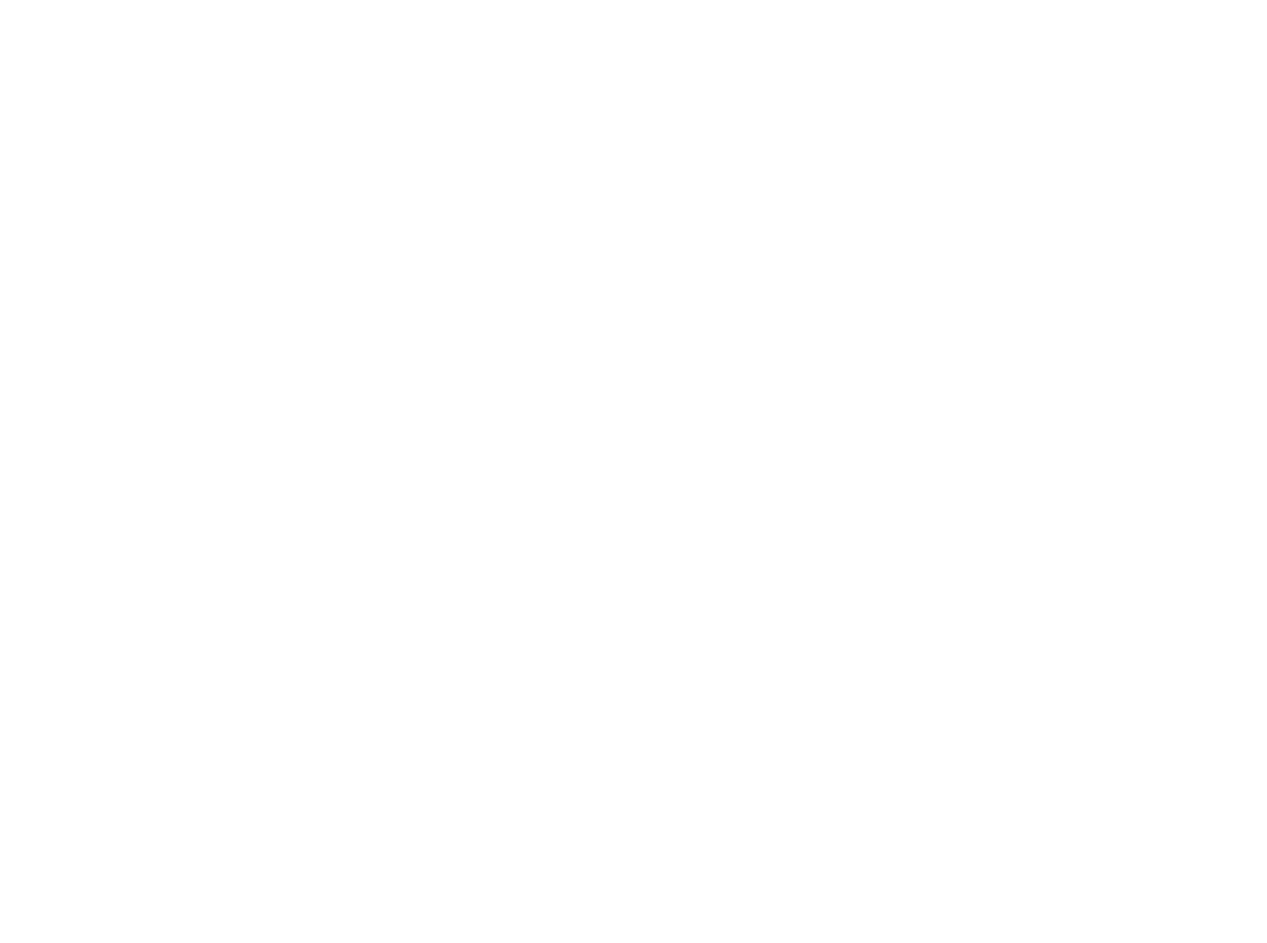
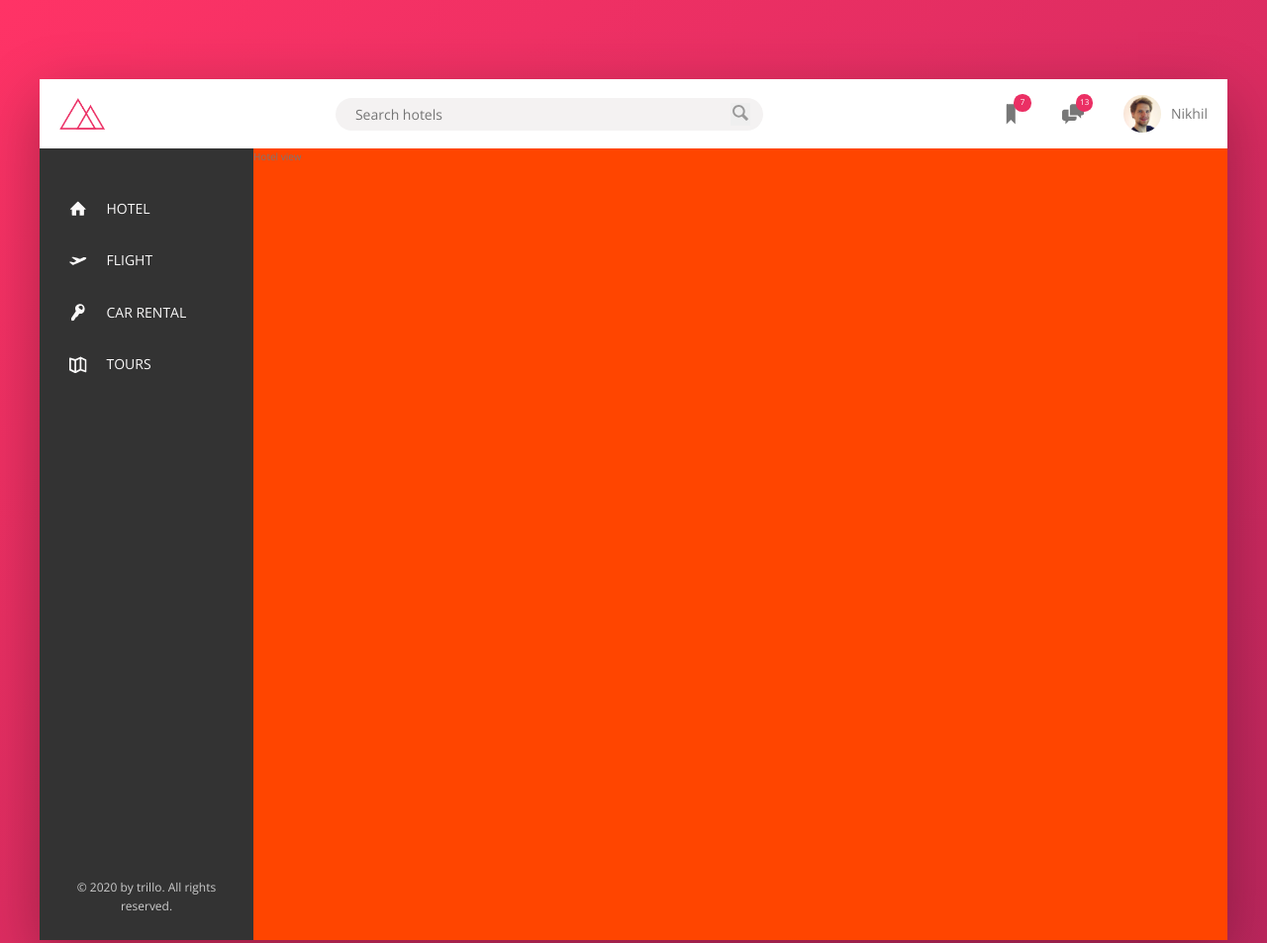
Before and after one commit to nikhilx/css-flexbox, a website: page index.html in a window 1280 px wide. Shown: the top 953 px of the page at 99% size. Before the commit the page ends 800 px from the top, so only its background shows below. Drawn offline with nearby package versions, Linux system fonts and the light colour scheme.

Commit message:
Completed the header + basic sidebar

```diff
--- a/index.html
+++ b/index.html
@@ -1,5 +1,6 @@
 <!DOCTYPE html>
 <html lang="en">
+
 <head>
     <meta charset="UTF-8">
     <meta name="viewport" content="width=device-width, initial-scale=1.0">
@@ -10,7 +11,87 @@
 
     <title>trillo &mdash; Your all-in-one booking app</title>
 </head>
+
 <body>
+    <div class="container">
+        <header class="header">
+            <img src="img/logo.png" alt="Logo" class="logo">
+            <form action="#" class="search">
+                <input type="text" class="search__input" placeholder="Search hotels">
+                <button class="search__button">
+                    <svg class="search__icon">
+                        <use xlink:href='img/sprite.svg#icon-magnifying-glass'></use>
+                    </svg>
+                </button>
+            </form>
 
+            <nav class="user-nav">
+                <div class="user-nav__icon-box">
+                    <svg class="user-nav__icon">
+                        <use xlink:href='img/sprite.svg#icon-bookmark'></use>
+                    </svg>
+                    <span class="user-nav__notification">7</span>
+                </div>
+                <div class="user-nav__icon-box">
+                    <svg class="user-nav__icon">
+                        <use xlink:href='img/sprite.svg#icon-chat'></use>
+                    </svg>
+                    <span class="user-nav__notification">13</span>
+                </div>
+                <div class="user-nav__user">
+                    <img src="img/user.jpg" alt="User" class="user-nav__user-photo">
+                    <span class="user-nav__user-name">Nikhil</span>
+                </div>
+            </nav>
+        </header>
+        <div class="content">
+            <nav class="sidebar">
+                <ul class="side-nav">
+                    <li class="side-nav__item">
+                        <a href="#" class="side-nav__link">
+                            <svg class="side-nav__icon">
+                                <use xlink:href='img/sprite.svg#icon-home'></use>
+                            </svg>
+                            <span>Hotel</span>
+                        </a>
+                    </li>
+                    <li class="side-nav__item">
+                        <a href="#" class="side-nav__link">
+                            <svg class="side-nav__icon">
+                                <use xlink:href='img/sprite.svg#icon-aircraft-take-off'></use>
+                            </svg>
+                            <span>Flight</span>
+                        </a>
+                    </li>
+
+                    <li class="side-nav__item">
+                        <a href="#" class="side-nav__link">
+                            <svg class="side-nav__icon">
+                                <use xlink:href='img/sprite.svg#icon-key'></use>
+                            </svg>
+                            <span>Car Rental</span>
+                        </a>
+                    </li>
+
+                    <li class="side-nav__item">
+                        <a href="#" class="side-nav__link">
+                            <svg class="side-nav__icon">
+                                <use xlink:href='img/sprite.svg#icon-map'></use>
+                            </svg>
+                            <span>Tours</span>
+                        </a>
+                    </li>
+                </ul>
+
+                <div class="legal">
+                    &copy; 2020 by trillo. All rights reserved.
+                </div>
+            </nav>
+            <main class="hotel-view">
+                Hotel view
+            </main>
+        </div>
+    </div>
 </body>
+
 </html>
--- /dev/null
+++ b/sass/_base.scss
@@ -0,0 +1,45 @@
+//CSS custom properties
+:root {
+    --color-primary: #eb2f64;
+    --color-primary-light: #ff3366;
+    --color-primary-dark: #ba265d;
+
+    --color-grey-light-1: #faf9f9;
+    --color-grey-light-2: #f4f2f2;
+    --color-grey-light-3: #f0eeee;
+    --color-grey-light-4: #ccc;
+
+    --color-grey-dark-1: #333;
+    --color-grey-dark-2: #777;
+    --color-grey-dark-3: #999;
+
+    --shadow-dark: 0 2rem 6rem rgba(0, 0, 0, 0.3);
+}
+
+* {
+    margin: 0;
+    padding: 0;
+}
+
+*,
+*::after,
+*::before {
+    box-sizing: inherit;
+}
+
+html {
+    box-sizing: border-box;
+    font-size: 62.5%;
+}
+
+body {
+    font-family: "Open Sans", sans-serif;
+    font-weight: 400;
+    line-height: 1.6;
+    color: var(--color-grey-dark-2);
+    background-image: linear-gradient(to right bottom, var(--color-primary-light), var(--color-primary-dark));
+    background-size: cover;
+    background-repeat: no-repeat;
+
+    min-height: 100vh;
+}
--- /dev/null
+++ b/sass/_components.scss
@@ -0,0 +1,164 @@
+/****************************************************
+Logo
+******************************************************/
+.logo {
+    height: 3.25rem;
+    margin-left: 2rem;
+}
+
+/****************************************************
+Search
+******************************************************/
+.search {
+    //flex item property
+    flex: 0 0 40%;
+
+    //flex container
+    display: flex;
+    align-items: center;
+    justify-content: center;
+
+    &__input {
+        font-family: inherit;
+        font-size: inherit;
+        color: inherit;
+        background-color: var(--color-grey-light-2);
+        border: none;
+        padding: 0.7rem 2rem;
+        border-radius: 100px;
+        width: 90%;
+        transition: all 0.2s;
+        margin-right: -3.25rem;
+
+        &:focus {
+            outline: none;
+            width: 100%;
+            background-color: var(--color-grey-light-3);
+        }
+
+        &::input-placeholder {
+            font-weight: 100;
+            color: var(--color-grey-light-3);
+        }
+    }
+
+    &__input:focus + &__button {
+        background-color: var(--color-grey-light-3);
+    }
+
+    &__button {
+        border: none;
+
+        &:focus {
+            outline: none;
+        }
+
+        &:active {
+            transform: translateY(0.2rem);
+        }
+    }
+
+    &__icon {
+        height: 2rem;
+        width: 2rem;
+        fill: var(--color-grey-dark-3);
+    }
+}
+
+/****************************************************
+User navigation
+******************************************************/
+
+.user-nav {
+    display: flex;
+    align-items: center;
+    //for making the nav take the whole height of the header
+    align-self: stretch;
+
+    //selects only the direct children
+    & > * {
+        padding: 0 2rem;
+        cursor: pointer;
+        height: 100%;
+        display: flex;
+        align-items: center;
+    }
+
+    & > *:hover {
+        background-color: var(--color-grey-light-2);
+    }
+
+    &__icon-box {
+        position: relative;
+    }
+
+    &__icon {
+        height: 2.25rem;
+        width: 2.25rem;
+        fill: var(--color-grey-dark-2);
+    }
+
+    &__notification {
+        font-size: 0.8rem;
+        height: 1.75rem;
+        width: 1.75rem;
+        border-radius: 50%;
+        background-color: var(--color-primary);
+        color: #fff;
+        position: absolute;
+        top: 1.5rem;
+        right: 1.1rem;
+
+        display: flex;
+        justify-content: center;
+        align-items: center;
+    }
+
+    &__user-photo {
+        height: 3.75rem;
+        width: 3.75rem;
+        border-radius: 50%;
+        margin-right: 1rem;
+    }
+}
+
+/****************************************************
+Sidebar
+******************************************************/
+
+.side-nav {
+    font-size: 1.4rem;
+    list-style: none;
+    margin-top: 3.5rem;
+
+    &__item {
+    }
+
+    &__link:link,
+    &__link:visited {
+        color: var(--color-grey-light-1);
+        text-decoration: none;
+        text-transform: uppercase;
+        display: block;
+        padding: 1.5rem 3rem;
+
+        display: flex;
+        align-items: center;
+    }
+
+    &__icon {
+        width: 1.75rem;
+        height: 1.75rem;
+        margin-right: 2rem;
+        //currentColor acts as color:inherit. Can be useful as one wouldn't need to change the
+        //color for :hover etc
+        fill: currentColor;
+    }
+}
+
+.legal {
+    font-size: 1.2rem;
+    color: var(--color-grey-light-4);
+    text-align: center;
+    padding: 2.5rem;
+}
--- /dev/null
+++ b/sass/_layout.scss
@@ -0,0 +1,39 @@
+.container {
+    max-width: 120rem;
+    margin: 8rem auto;
+    background-color: var(--color-grey-light-2);
+    box-shadow: var(--shadow-dark);
+
+    min-height: 50rem;
+}
+
+.header {
+    height: 7rem;
+    font-size: 1.4rem;
+    background-color: #fff;
+    border-bottom: var(--color-grey-light-2);
+    display: flex;
+    justify-content: space-between;
+    align-items: center;
+}
+
+.content {
+    display: flex;
+}
+
+.sidebar {
+    background-color: var(--color-grey-dark-1);
+    //flex shorthand: flex-grow flex-shrink flex-basis(width)
+    flex: 0 0 18%;
+    display: flex;
+    //To align copyright text to the bottom
+    flex-direction: column;
+    justify-content: space-between;
+}
+
+.hotel-view {
+    border-bottom: #fff;
+    flex: 1;
+    background-color: orangered;
+    height: 80rem;
+}
--- a/sass/main.scss
+++ b/sass/main.scss
@@ -1,17 +1,3 @@
-/*
-COLORS
-
-Primary: #eb2f64
-Primary light: #FF3366
-Primary dark: #BA265D
-
-Grey light 1: #faf9f9
-Grey light 2: #f4f2f2
-Grey light 3: #f0eeee
-Grey light 4: #ccc
-
-Grey dark 1: #333
-Grey dark 2: #777
-Grey dark 3: #999
-
-*/
+@import "base";
+@import "components";
+@import "layout";
```
Also changed, not shown: package.json (+4 -6 lines), css/style.css, 1 other file. Lines whose indentation alone changed are shown as unchanged.
